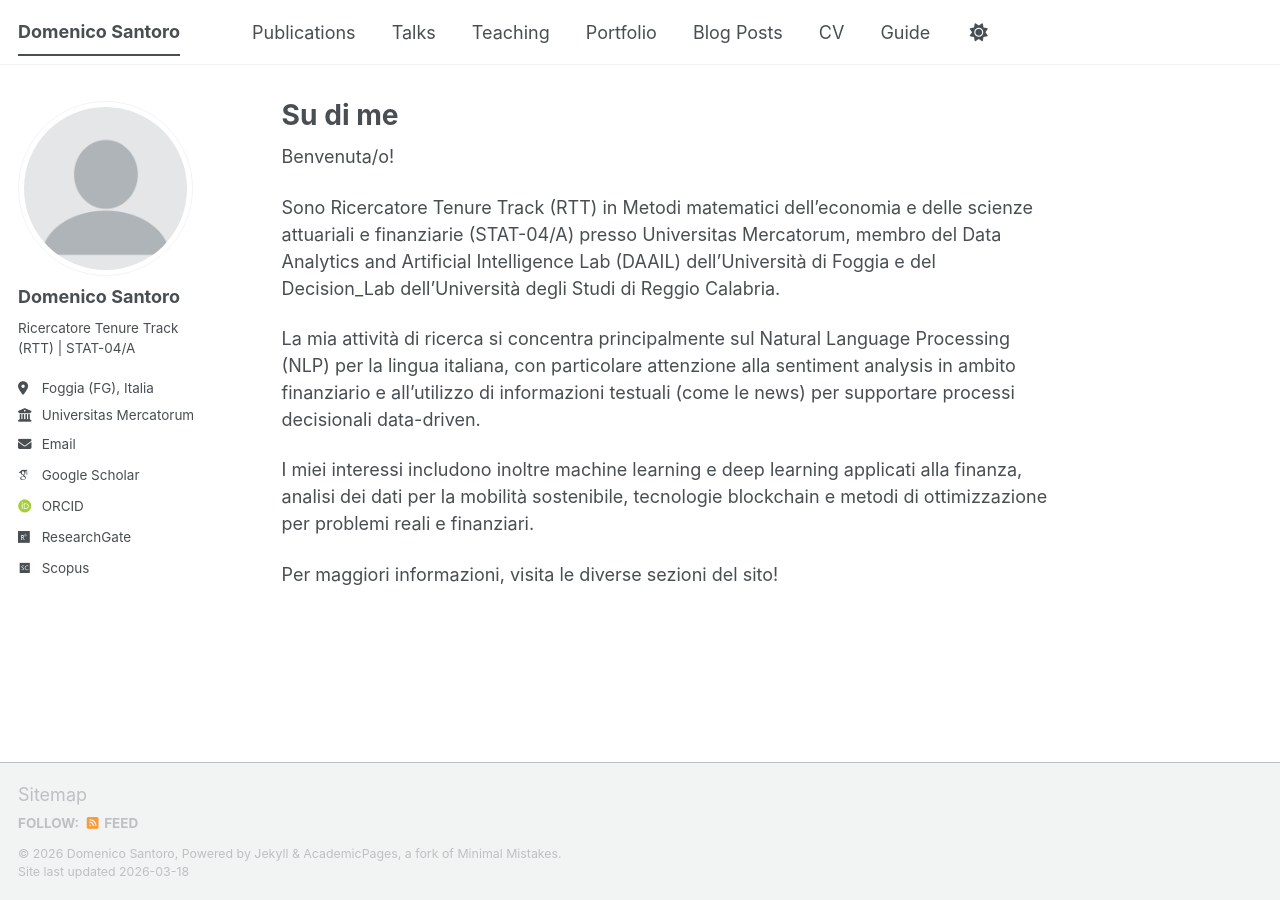
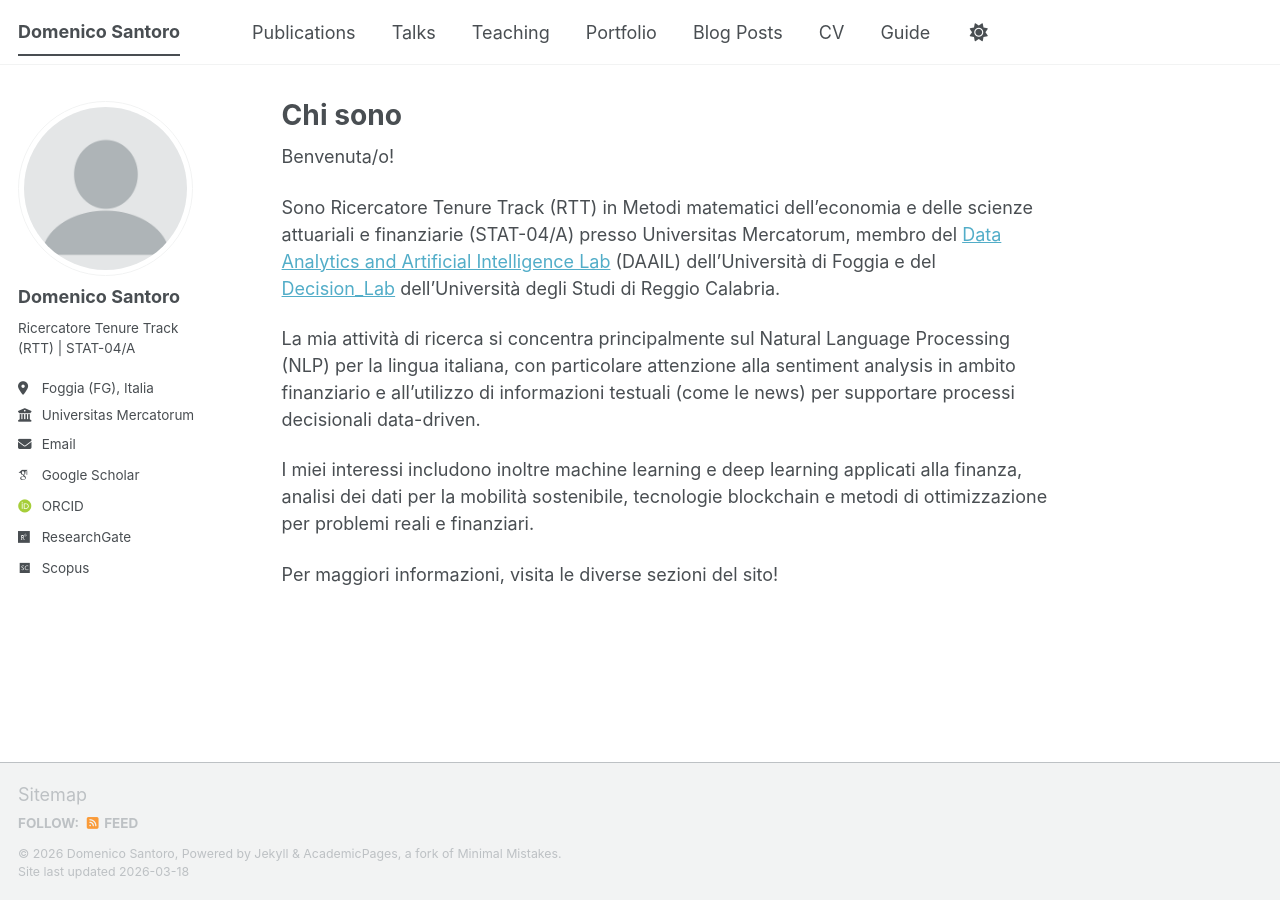
Before and after one commit to mimmoexe/mimmoexe.github.io, a Jekyll site: the page built from _pages/about.md, in a window 1280 px wide. Built offline with Jekyll 4.4.1, drawn with Linux system fonts in a browser that asks for light colours; some web fonts are replaced; a script bundle is joined from its source files by our own code; library files that are not in the unit come from our copies.

Commit message:
Update about.md

```diff
--- a/_pages/about.md
+++ b/_pages/about.md
@@ -1,6 +1,6 @@
 ---
 permalink: /
-title: "Su di me"
+title: "Chi sono"
 author_profile: true
 redirect_from:
   - /about/
@@ -9,7 +9,7 @@ redirect_from:
 
 Benvenuta/o!
 
-Sono Ricercatore Tenure Track (RTT) in Metodi matematici dell'economia e delle scienze attuariali e finanziarie (STAT-04/A) presso Universitas Mercatorum, membro del Data Analytics and Artificial Intelligence Lab (DAAIL) dell’Università di Foggia e del Decision_Lab dell’Università degli Studi di Reggio Calabria.
+Sono Ricercatore Tenure Track (RTT) in Metodi matematici dell'economia e delle scienze attuariali e finanziarie (STAT-04/A) presso Universitas Mercatorum, membro del [Data Analytics and Artificial Intelligence Lab](https://www.economia.unifg.it/it/ricerca/strutture-di-ricerca/data-analytics-and-artificial-intelligence-lab) (DAAIL) dell’Università di Foggia e del [Decision_Lab](https://www.decisionslab.eu/) dell’Università degli Studi di Reggio Calabria.
 
 La mia attività di ricerca si concentra principalmente sul Natural Language Processing (NLP) per la lingua italiana, con particolare attenzione alla sentiment analysis in ambito finanziario e all’utilizzo di informazioni testuali (come le news) per supportare processi decisionali data-driven.
 
```
